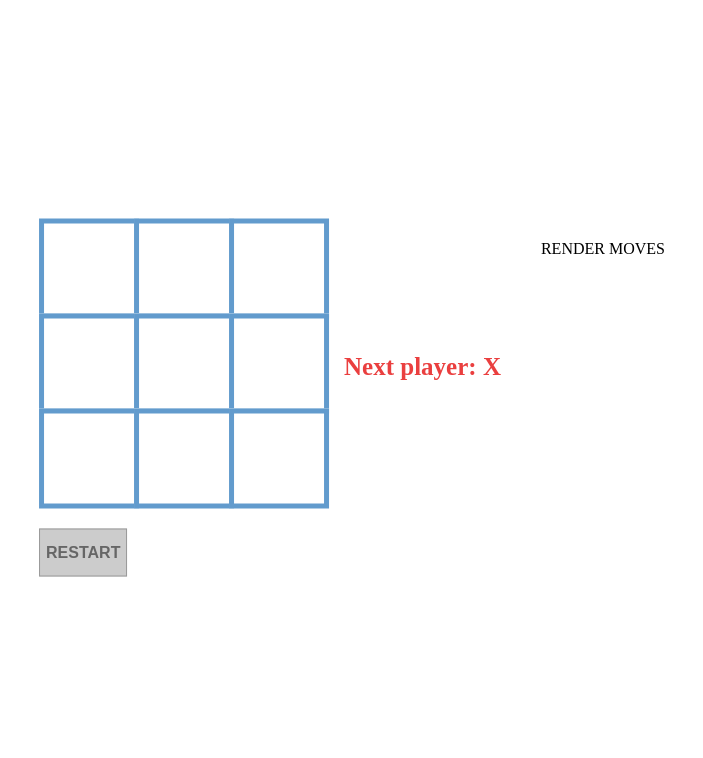
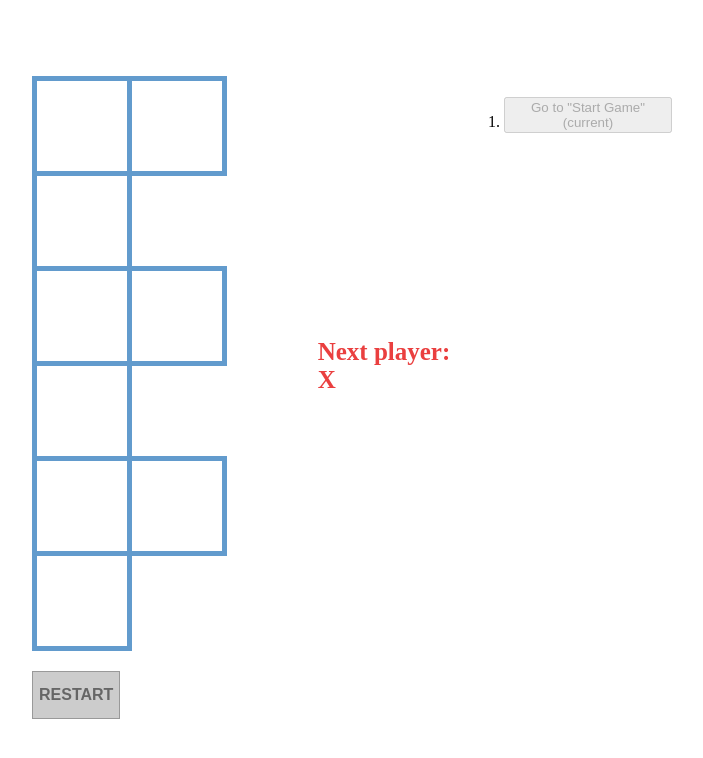
Before and after one commit to JorisHey/tic-tac-toe, a React (Create React App) app: page / in a window 1280 px wide. Shown: the top 758 px of the page, without its empty margins (288-991 px from the left). Built offline with nearby package versions, Linux system fonts and the light colour scheme; the HTML template or start-up script is replaced by a standard one.

Commit message:
Play history added

```diff
--- a/src/components/game/index.tsx
+++ b/src/components/game/index.tsx
@@ -10,31 +10,34 @@ import style from './game.module.css';
 
 export default function Game(): JSX.Element {
   const [step, setStep] = useState(0);
-  const [squares, setSquares] = useState<(Square | null)[]>(
-    Array(9).fill(null)
-  );
   const [history, setHistory] = useState<(Square | null)[][]>([
     Array(9).fill(null),
   ]);
-  const winner = calculateWinner(squares);
-  const nextValue = calculateNextValue(squares);
-  const status = calculateStatus(winner, squares, nextValue);
+
+  const currentStep: (Square | null)[] = history[step];
+  const winner = calculateWinner(currentStep);
+  const nextValue = calculateNextValue(currentStep);
+  const status = calculateStatus(winner, currentStep, nextValue);
 
   const selectedSquare = useCallback(
     (square: number) => {
-      const squaresCopy = [...squares];
+      const squaresCopy = [...currentStep];
+      const historyCopy = history.slice(0, step + 1);
 
-      if (winner || squares[square]) return;
+      if (winner || currentStep[square]) return;
 
       squaresCopy[square] = nextValue;
-      setSquares(squaresCopy);
+      historyCopy.push(squaresCopy);
+
+      setHistory(historyCopy);
+      setStep(historyCopy.length - 1);
     },
-    [nextValue, squares, winner]
+    [currentStep, history, nextValue, step, winner]
   );
 
   function restart() {
-    const squaresCopy = Array(9).fill(null);
-    setSquares(squaresCopy);
+    setStep(0);
+    setHistory([Array(9).fill(null)]);
   }
 
   function goBack(stepIndex: number) {
@@ -57,7 +60,7 @@ export default function Game(): JSX.Element {
   return (
     <div className={`${style.game}`}>
       <div className={`${style.container}`}>
-        <Board squares={squares} selectedSquare={selectedSquare} />
+        <Board squares={currentStep} selectedSquare={selectedSquare} />
         <div
           aria-label="status"
           className={
@@ -68,13 +71,13 @@ export default function Game(): JSX.Element {
         >
           {status}
         </div>
-        <ol>RENDER MOVES</ol>
+        <ol>{moves}</ol>
       </div>
       <button
         type="button"
         onClick={restart}
         className={`${style.btnRestart}`}
-        disabled={squares.filter(Boolean).length === 0}
+        disabled={currentStep.filter(Boolean).length === 0}
       >
         RESTART
       </button>
```
